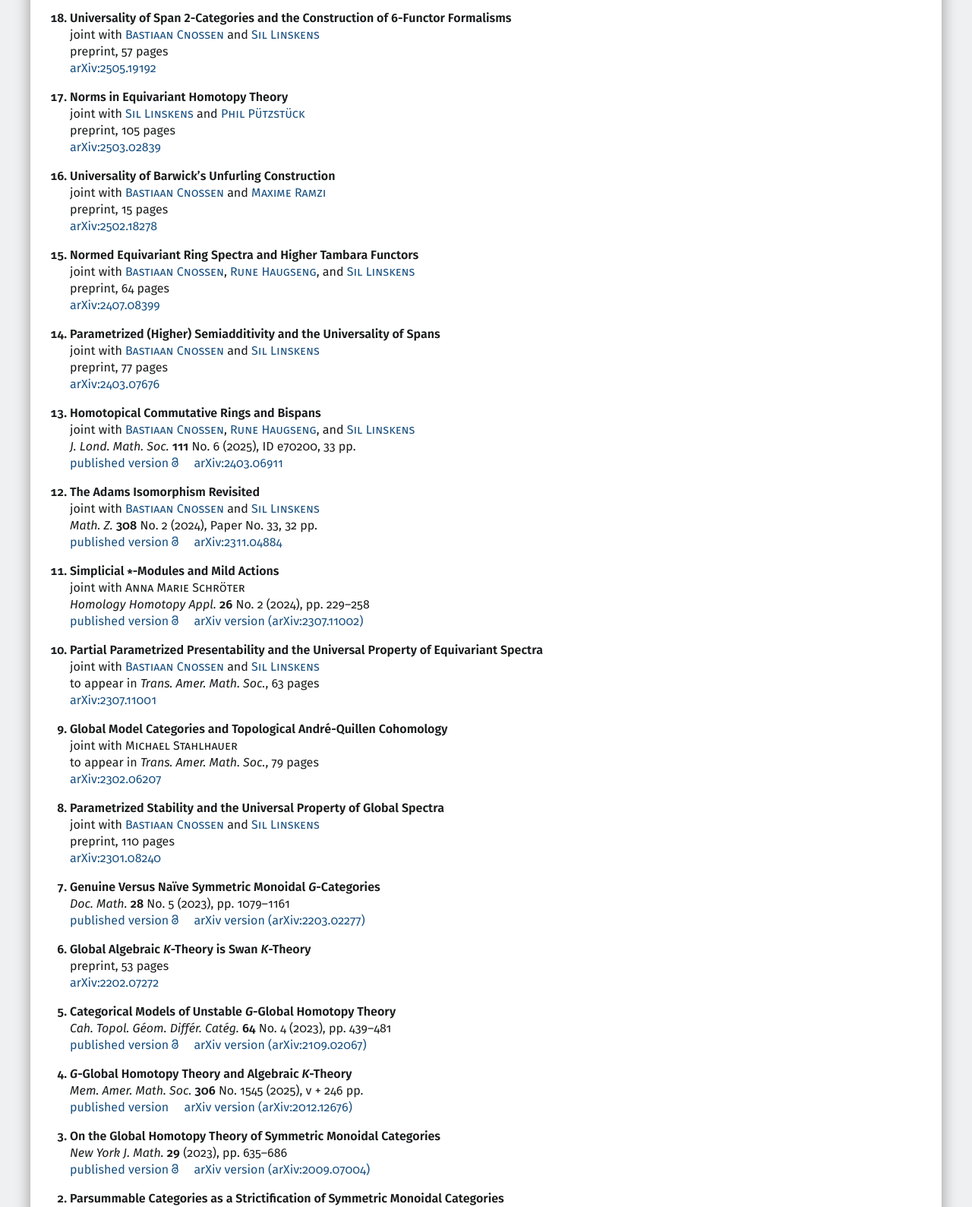
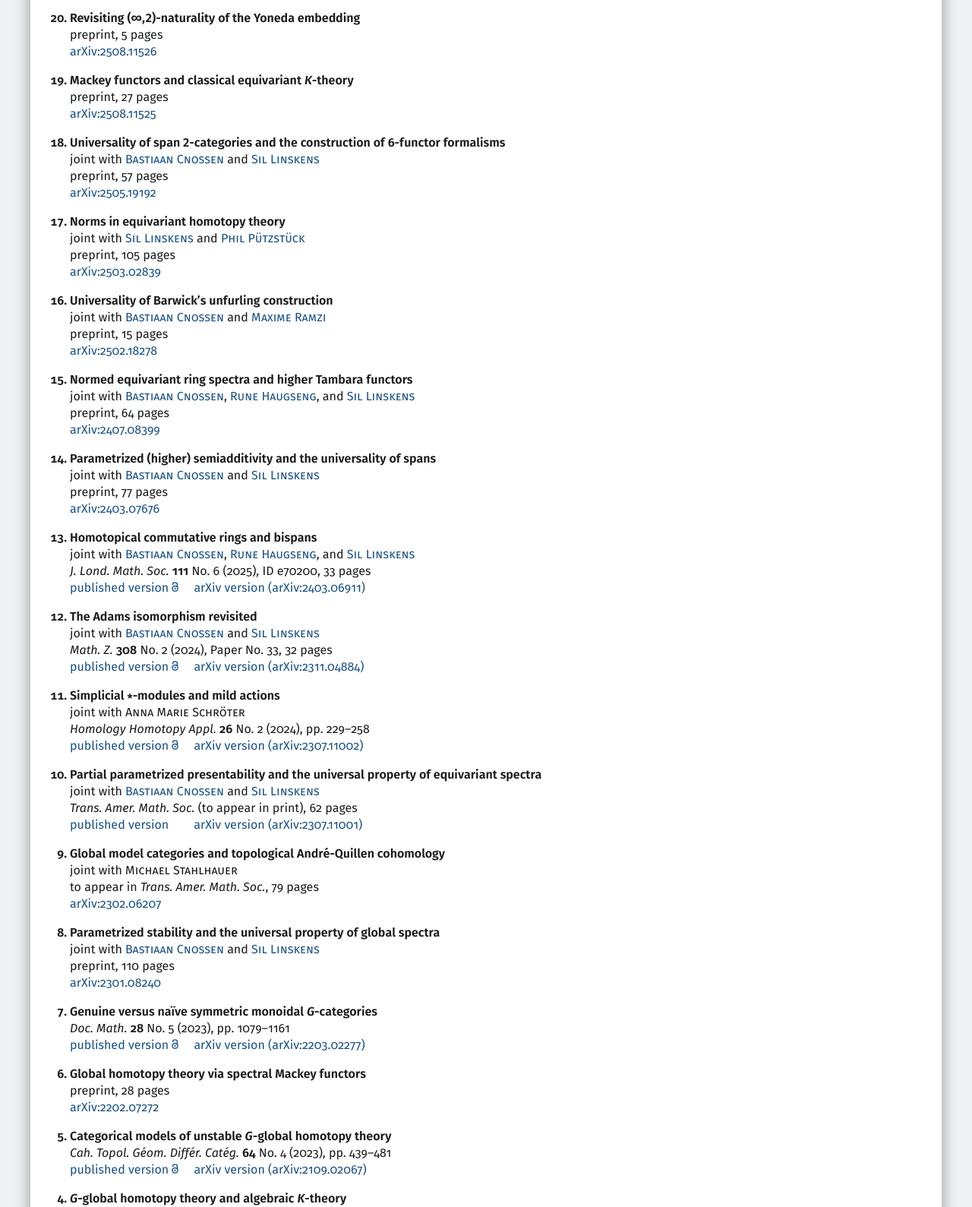
Before and after one commit to t-lenz/t-lenz.github.io, a plain HTML site: page index.html in a window 1280 px wide. Shown: the part 523-2112 px from the top of the page at 76% size. Drawn offline with Linux system fonts and the light colour scheme.

Commit message:
two new preprints, some layout improvements

```diff
--- a/index.html
+++ b/index.html
@@ -53,120 +53,129 @@
     <h2 id="publications"> Publications and preprints </h2>
     <ol reversed="reversed">
         <li><p>
-            <b>Universality of Span <span class="lining">2</span>-Categories and the Construction of <span class="lining">6</span>-Functor Formalisms</b><br/>
+            <b>Revisiting (&infin;,&hairsp;<span class="lining">2</span>)-naturality of the Yoneda embedding</b><br/>
+            <span class="journal">preprint, 5 pages</span><br/>
+            <a href="https://arxiv.org/abs/2508.11526">arXiv:2508.11526</a>
+        </p></li>
+        <li><p>
+            <b>Mackey functors and classical equivariant <i>K</i>-theory</b><br/>
+            <span class="journal">preprint, 27 pages</span><br/>
+            <a href="http://arxiv.org/abs/2508.11525">arXiv:2508.11525</a>
+        </p></li>
+        <li><p>
+            <b>Universality of span <span class="lining">2</span>-categories and the construction of <span class="lining">6</span>-functor formalisms</b><br/>
             joint with <a class="sc" href="https://sites.google.com/view/bastiaan-cnossen">Bastiaan Cnossen</a> and <a class="sc" href="https://sites.google.com/view/sil-linskens/">Sil Linskens</a><br/>
             <span class="journal">preprint, 57 pages</span><br/>
             <a href="https://arxiv.org/abs/2505.19192">arXiv:2505.19192</a>
         </p></li>
         <li><p>
-            <b>Norms in Equivariant Homotopy Theory</b><br/>
+            <b>Norms in equivariant homotopy theory</b><br/>
             joint with <a class="sc" href="https://sites.google.com/view/sil-linskens/">Sil Linskens</a> and <a class="sc" href="https://philpuetzstueck.gitlab.io/home/">Phil P&uuml;tzst&uuml;ck</a><br/>
             <span class="journal">preprint, 105 pages</span><br/>
             <a href="https://arxiv.org/abs/2503.02839">arXiv:2503.02839</a>
         </p></li>
         <li><p>
-            <b>Universality of Barwick&rsquo;s Unfurling Construction</b><br/>
+            <b>Universality of Barwick&rsquo;s unfurling construction</b><br/>
             joint with <a class="sc" href="https://sites.google.com/view/bastiaan-cnossen">Bastiaan Cnossen</a> and <a class="sc" href="https://sites.google.com/view/maxime-ramzi-en">Maxime Ramzi</a><br/>
             <span class="journal">preprint, 15 pages</span><br/>
             <a href="https://arxiv.org/abs/2502.18278">arXiv:2502.18278</a>
         </p></li>
         <li><p>
-            <b>Normed Equivariant Ring Spectra and Higher Tambara Functors</b><br/>
+            <b>Normed equivariant ring spectra and higher Tambara functors</b><br/>
             joint with <a class="sc" href="https://sites.google.com/view/bastiaan-cnossen">Bastiaan Cnossen</a>, <a class="sc" href="https://folk.ntnu.no/runegha/">Rune Haugseng</a>, and <a class="sc" href="https://sites.google.com/view/sil-linskens/">Sil Linskens</a><br/>
             <span class="journal">preprint, 64 pages</span><br/>
             <a href="https://arxiv.org/abs/2407.08399">arXiv:2407.08399</a>
         </p></li>
         <li><p>
-            <b>Parametrized (Higher) Semiadditivity and the Universality of Spans</b><br/>
+            <b>Parametrized (higher) semiadditivity and the universality of spans</b><br/>
             joint with <a class="sc" href="https://sites.google.com/view/bastiaan-cnossen">Bastiaan Cnossen</a> and <a class="sc" href="https://sites.google.com/view/sil-linskens/">Sil Linskens</a><br/>
             <span class="journal">preprint, 77 pages</span><br/>
             <a href="https://arxiv.org/abs/2403.07676">arXiv:2403.07676</a>
         </p></li>
         <li><p>
-            <b>Homotopical Commutative Rings and Bispans</b><br/>
+            <b>Homotopical commutative rings and bispans</b><br/>
             joint with <a class="sc" href="https://sites.google.com/view/bastiaan-cnossen">Bastiaan Cnossen</a>, <a class="sc" href="https://folk.ntnu.no/runegha/">Rune Haugseng</a>, and <a class="sc" href="https://sites.google.com/view/sil-linskens/">Sil Linskens</a><br/>
-            <span class="journal"><i>J. Lond. Math. Soc.</i> <b>111</b> No. 6 (2025), ID e70200, 33 pp.</span><br/>
+            <span class="journal"><i>J. Lond. Math. Soc.</i> <b>111</b> No. 6 (2025), ID e70200, 33 pages</span><br/>
             <a href="https://dx.doi.org/10.1112/jlms.70200">published version <img src="open.svg" style="height:.85em;"></a>&emsp;
-            <a href="https://arxiv.org/abs/2403.06911">arXiv:2403.06911</a>
+            <a href="https://arxiv.org/abs/2403.06911">arXiv version (arXiv:2403.06911)</a>
         </p></li>
         <li><p>
-            <b>The Adams Isomorphism Revisited</b><br/>
+            <b>The Adams isomorphism revisited</b><br/>
             joint with <a class="sc" href="https://sites.google.com/view/bastiaan-cnossen">Bastiaan Cnossen</a> and <a class="sc" href="https://sites.google.com/view/sil-linskens/">Sil Linskens</a><br/>
-            <span class="journal"><i>Math. Z.</i> <b>308</b> No. 2 (2024), Paper No. 33, 32 pp.</span><br/>
+            <span class="journal"><i>Math. Z.</i> <b>308</b> No. 2 (2024), Paper No. 33, 32 pages</span><br/>
             <a href="https://doi.org/10.1007/s00209-024-03582-w">published version <img src="open.svg" style="height:.85em;"></a>&emsp;
-            <a href="https://arxiv.org/abs/2311.04884">arXiv:2311.04884</a>
+            <a href="https://arxiv.org/abs/2311.04884">arXiv version (arXiv:2311.04884)</a>
         </p></li>
         <li><p>
-            <b> Simplicial <span style="position:relative;top:.4ex">*</span>-Modules and Mild Actions</b><br/>
+            <b> Simplicial <span style="position:relative;top:.4ex">*</span>-modules and mild actions</b><br/>
             joint with <span class="sc">Anna Marie Schr&ouml;ter</span><br/>
             <span class="journal"><i>Homology Homotopy Appl.</i> <b>26</b> No. 2 (2024), pp. 229&ndash;258</span><br/>
             <a href="https://dx.doi.org/10.4310/HHA.2024.v26.n2.a12">published version <img src="open.svg" style="height:.85em;"></a>&emsp;
             <a href="https://arxiv.org/abs/2307.11002">arXiv version (arXiv:2307.11002)</a>
         </p></li>
         <li><p>
-            <b>Partial Parametrized Presentability and the Universal Property of Equivariant Spectra</b><br/>
+            <b>Partial parametrized presentability and the universal property of equivariant spectra</b><br/>
             joint with <a class="sc" href="https://sites.google.com/view/bastiaan-cnossen">Bastiaan Cnossen</a> and <a class="sc" href="https://sites.google.com/view/sil-linskens/">Sil Linskens</a><br/>
-            <span class="journal">to appear in <i>Trans. Amer. Math. Soc.</i>, 63 pages</span><br/>
-            <a href="https://arxiv.org/abs/2307.11001">arXiv:2307.11001</a>
+            <span class="journal"><i>Trans. Amer. Math. Soc.</i> (to appear in print), 62 pages</span><br/>
+            <a href="https://doi.org/10.1090/tran/9497">published version</a>&nbsp;<span class="closed"></span>&emsp;<a href="https://arxiv.org/abs/2307.11001">arXiv version (arXiv:2307.11001)</a>
         </p></li>
         <li><p>
-            <b> Global Model Categories and Topological Andr&eacute;-Quillen Cohomology</b><br/>
+            <b> Global model categories and topological Andr&eacute;-Quillen cohomology</b><br/>
             joint with <span class="sc">Michael Stahlhauer</span><br/>
             <span class="journal">to appear in <i>Trans. Amer. Math. Soc.</i>, 79 pages</span><br/>
             <a href="https://arxiv.org/abs/2302.06207">arXiv:2302.06207</a>
         </p></li>
         <li><p>
-            <b>Parametrized Stability and the Universal Property of Global Spectra</b><br/>
+            <b>Parametrized stability and the universal property of global spectra</b><br/>
             joint with <a class="sc" href="https://sites.google.com/view/bastiaan-cnossen">Bastiaan Cnossen</a> and <a class="sc" href="https://sites.google.com/view/sil-linskens/">Sil Linskens</a><br/>
             <span class="journal">preprint, 110 pages</span><br/>
             <a href="https://arxiv.org/abs/2301.08240">arXiv:2301.08240</a>
         </p></li>
 
         <li><p>
-            <b>Genuine Versus Na&iuml;ve Symmetric Monoidal <i>G</i>-Categories</b><br/>
+            <b>Genuine versus na&iuml;ve symmetric monoidal <i>G</i>-categories</b><br/>
             <span class="journal"><i>Doc. Math.</i> <b>28</b> No. 5 (2023), pp. 1079&ndash;1161</span><br/>
             <a href="https://doi.org/10.4171/dm/933">published version <img src="open.svg" style="height:.85em;"></a>&emsp;
             <a href="https://arxiv.org/abs/2203.02277">arXiv version (arXiv:2203.02277)</a>
         </p></li>
 
         <li><p>
-            <b>Global Algebraic <i>K</i>-Theory is Swan <i>K</i>-Theory</b><br/>
-            <span class="journal">preprint, 53 pages</span><br/>
+            <b>Global homotopy theory via spectral Mackey functors</b><br/>
+            <span class="journal">preprint, 28 pages</span><br/>
             <a href="https://arxiv.org/abs/2202.07272">arXiv:2202.07272</a>
         </p></li>
 
         <li><p>
-            <b> Categorical Models of Unstable <i>G</i>-Global Homotopy Theory</b><br/>
+            <b> Categorical models of unstable <i>G</i>-global homotopy theory</b><br/>
             <span class="journal"><i>Cah. Topol. G&eacute;om. Diff&eacute;r. Cat&eacute;g.</i> <b>64</b> No. 4 (2023), pp. 439&ndash;481</span><br/>
             <a href="http://cahierstgdc.com/index.php/volume-lxiv-2023/#4">published version <img src="open.svg" style="height:.85em;"></a>&emsp;
             <a href="https://arxiv.org/abs/2109.02067">arXiv version (arXiv:2109.02067)</a>
         </p></li>
 
         <li><p>
-            <b> <i>G</i>-Global Homotopy Theory and Algebraic <i>K</i>-Theory</b><br/>
+            <b> <i>G</i>-global homotopy theory and algebraic <i>K</i>-theory</b><br/>
             <span class="journal"><i>Mem. Amer. Math. Soc.</i> <b>306</b> No. 1545 (2025), v + 246 pp.<br/></span>
-            <a href="https://doi.org/10.1090/memo/1545">published version</a>&emsp;
-            <a href="https://arxiv.org/abs/2012.12676">arXiv version (arXiv:2012.12676)</a>
+            <a href="https://doi.org/10.1090/memo/1545">published version</a>&nbsp;<span class="closed"></span>&emsp;<a href="https://arxiv.org/abs/2012.12676">arXiv version (arXiv:2012.12676)</a>
         </p></li>
 
         <li><p>
-            <b> On the Global Homotopy Theory of Symmetric Monoidal Categories</b><br/>
+            <b> On the global homotopy theory of symmetric monoidal categories</b><br/>
             <span class="journal"><i>New York J. Math.</i> <b>29</b> (2023), pp. 635&ndash;686</span><br/>
             <a href="https://nyjm.albany.edu/j/2023/29-26.html">published version <img src="open.svg" style="height:.85em;"></a>&emsp;
             <a href="https://arxiv.org/abs/2009.07004">arXiv version (arXiv:2009.07004)</a>
         </p></li>
 
         <li><p>
-            <b> Parsummable Categories as a Strictification of Symmetric Monoidal Categories</b><br/>
+            <b> Parsummable categories as a strictification of symmetric monoidal categories</b><br/>
             <span class="journal"><i>Theory Appl. Categ.</i> <b>37</b> (2021), Paper  No. 17, pp. 482&ndash;529<br/></span>
             <a href="http://www.tac.mta.ca/tac/volumes/37/17/37-17abs.html">published version <img src="open.svg" style="height:.85em;"></a>&emsp;
             <a href="https://arxiv.org/abs/2006.15068">arXiv version (arXiv:2006.15068)</a>
         </p></li>
 
         <li><p>
-            <b> Homotopy (Pre)Derivators of Cofibration Categories and Quasicategories</b><br/>
+            <b> Homotopy (pre)derivators of cofibration categories and quasicategories</b><br/>
             <span class="journal"><i> Algebr. Geom. Topol. </i><b>18</b> No. 6 (2018), pp. 3601&ndash;3646<br/></span>
-            <a href="https://dx.doi.org/10.2140/agt.2018.18.3601">published version (<span class="sc">doi</span>:10.2140/agt.2018.18.3601) </a>&emsp;<a href="https://arxiv.org/abs/1712.07845">arXiv version (arXiv:1712.07845)</a>
+            <a href="https://dx.doi.org/10.2140/agt.2018.18.3601">published version</a>&nbsp;<span class="closed"></span>&emsp;<a href="https://arxiv.org/abs/1712.07845">arXiv version (arXiv:1712.07845)</a>
         </p></li>
     </ol>
 
@@ -178,7 +187,7 @@
             with <a href="https://www.math.uni-bonn.de/people/schwede">Stefan Schwede</a>
         </p></li>
         <li><p>
-            Assistant for lecture Algebraic Topology I (lecturer: <a href="https://www.math.uni-bonn.de/people/schwede">Stefan Schwede</a>)
+            Assistant for lecture <a href="https://www.math.uni-bonn.de/people/schwede/at1-ws2526">Algebraic Topology I</a> (lecturer: <a href="https://www.math.uni-bonn.de/people/schwede">Stefan Schwede</a>)
         </p></li>
     </ul>
 
@@ -241,7 +250,7 @@
     </details>
     </div>
     <div class="footer">
-        last updated: July 1, 2025
+        last updated: August 18, 2025
     </div>
 </body>
 </html>
--- a/mystyle.css
+++ b/mystyle.css
@@ -44,6 +44,11 @@ body {
     -ms-text-size-adjust: 100%;
     -moz-text-size-adjust: 100%;
     -webkit-text-size-adjust: 100%;
+}
+
+span.closed {
+    display: inline-block;
+    width:0.8em;
 }
 
 span.lining {
```
